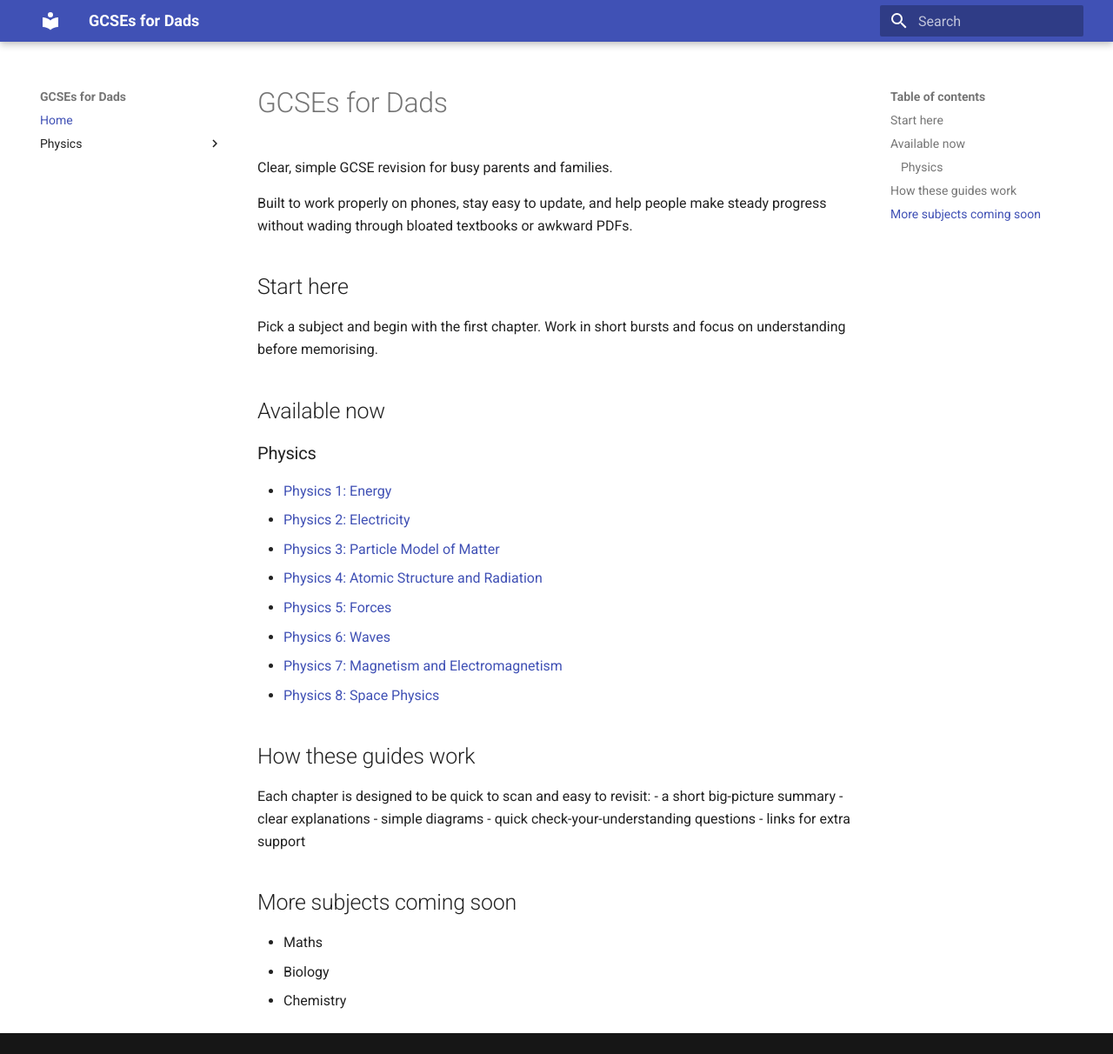
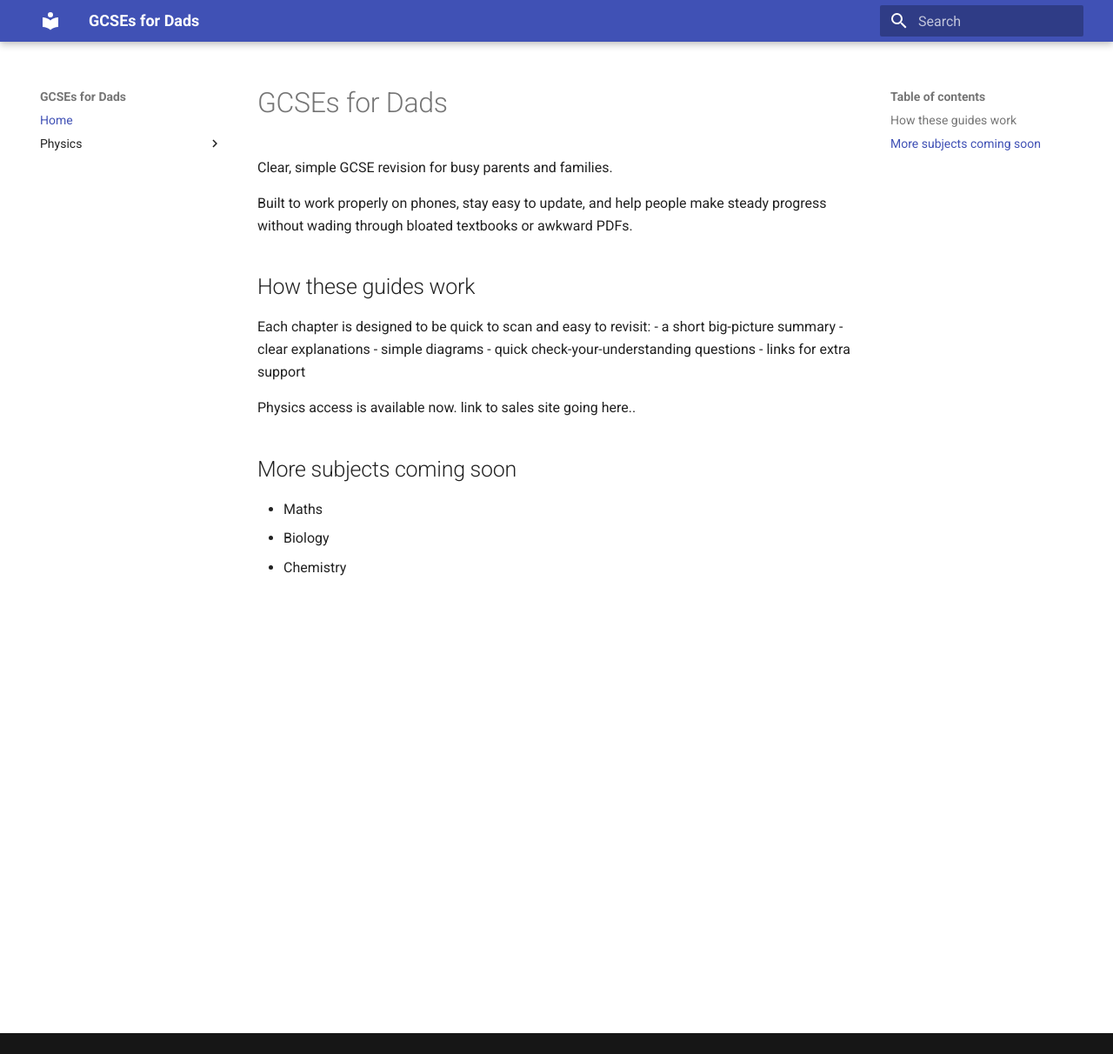
Before and after one commit to stuartharesnape/gcses-for-dads, an MkDocs documentation site: the page built from content/index.md, in a window 1280 px wide and 1212 px high. Shown: the whole window at 87% size. Built offline with MkDocs 1.6.1 and Material for MkDocs 9.7.7, drawn with Linux system fonts in a browser that asks for light colours.

Commit message:
Update landing page and add physics access page

```diff
--- a/content/index.md
+++ b/content/index.md
@@ -3,23 +3,6 @@
 Clear, simple GCSE revision for busy parents and families.
 
 Built to work properly on phones, stay easy to update, and help people make steady progress without wading through bloated textbooks or awkward PDFs.
-
-## Start here
-
-Pick a subject and begin with the first chapter. Work in short bursts and focus on understanding before memorising.
-
-## Available now
-
-### Physics
-
-- [Physics 1: Energy](./physics/physics1-energy.md)
-- [Physics 2: Electricity](./physics/physics2-electricity.md)
-- [Physics 3: Particle Model of Matter](./physics/physics3-particle-model-of-matter.md)
-- [Physics 4: Atomic Structure and Radiation](./physics/physics4-atomic-structure-and-radiation.md)
-- [Physics 5: Forces](./physics/physics5-forces.md)
-- [Physics 6: Waves](./physics/physics6-waves.md)
-- [Physics 7: Magnetism and Electromagnetism](./physics/physics7-magnetism-and-electromagnetism.md)
-- [Physics 8: Space Physics](./physics/physics8-space-physics.md)
 
 ## How these guides work
 
@@ -30,6 +13,8 @@ Each chapter is designed to be quick to scan and easy to revisit:
 - quick check-your-understanding questions
 - links for extra support
 
+Physics access is available now. link to sales site going here..
+
 ## More subjects coming soon
 
 - Maths
```
Also changed, not shown: content/physics-hjf223.md (added, +33 -0 lines).
